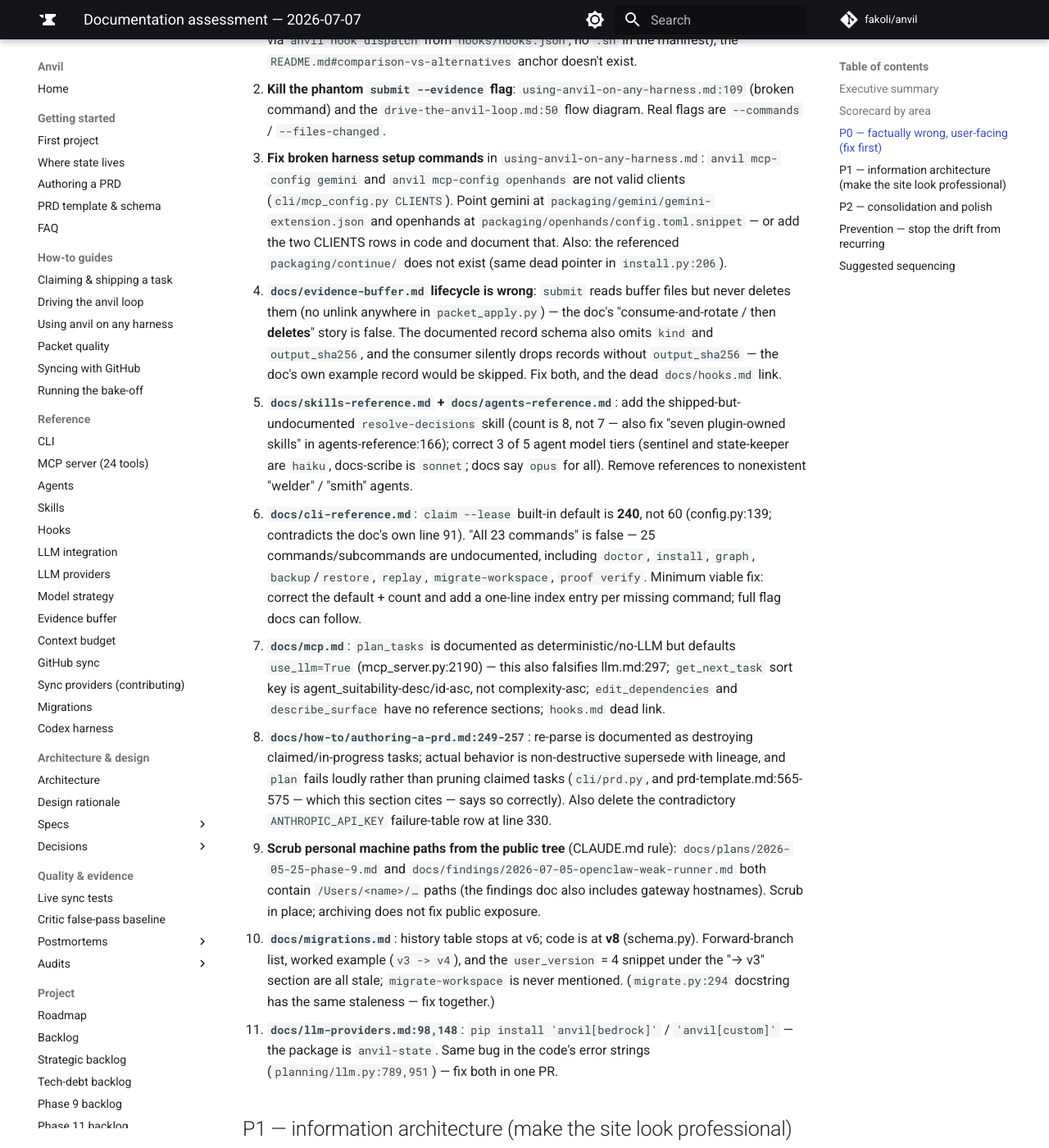
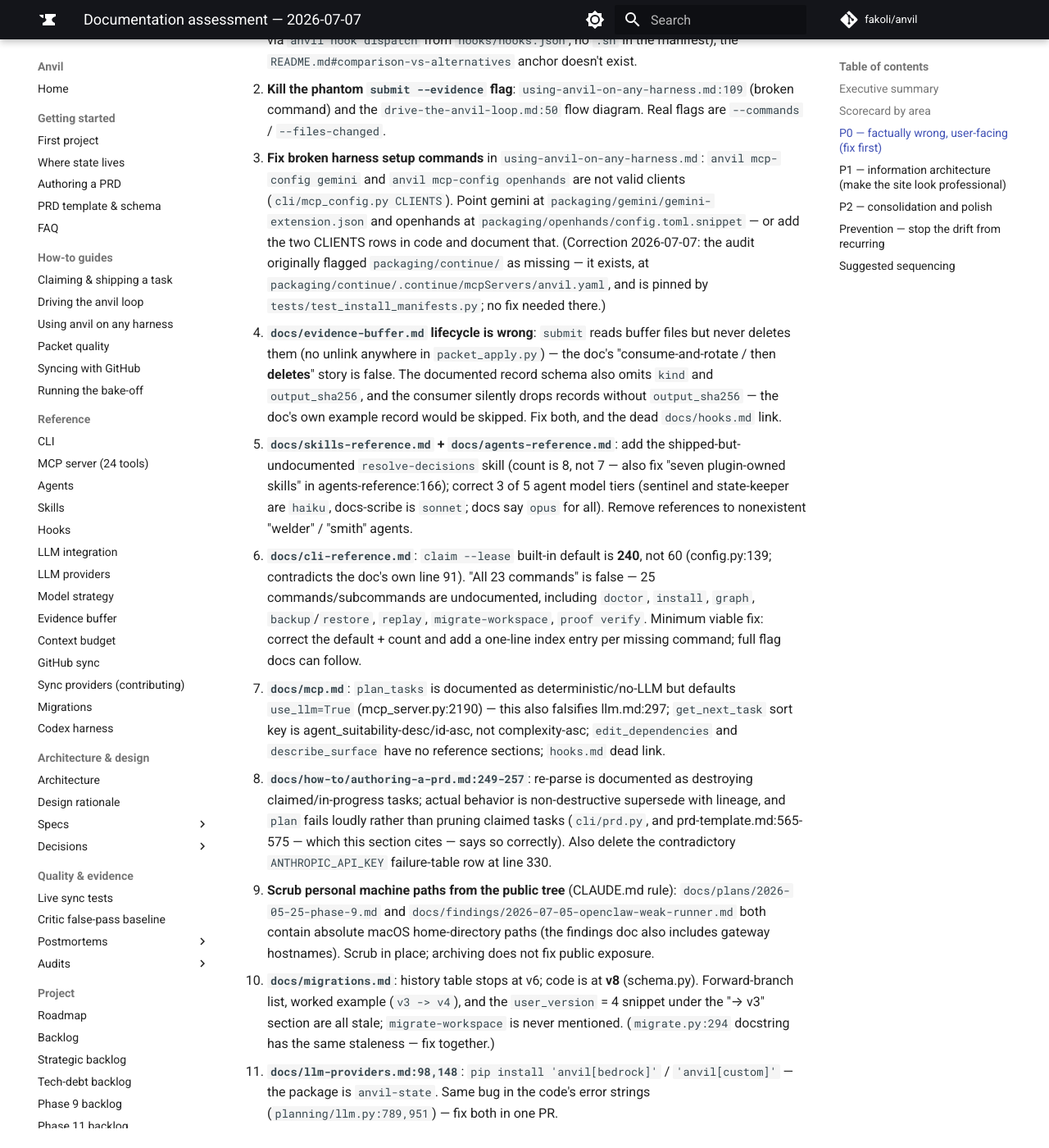
Before and after one commit to fakoli/anvil, an MkDocs documentation site: the page built from docs/plans/2026-07-07-docs-assessment.md, in a window 1280 px wide and 1400 px high, scrolled down 1737 px. Shown: the whole window at 82% size. Built offline with MkDocs 1.6.1 and Material for MkDocs 9.7.7, drawn with Linux system fonts in a browser that asks for light colours; comment, search, counter and statistics services are not loaded; some of the changed text lies outside the part shown.

Commit message:
docs: scrub remaining personal path; correct assessment's packaging/continue claim
Co-Authored-By: Claude Fable 5 <noreply@anthropic.com>
Claude-Session: https://claude.ai/code/session_012BApTD18fkksMf92ZVBoh5

```diff
--- a/docs/plans/2026-07-07-docs-assessment.md
+++ b/docs/plans/2026-07-07-docs-assessment.md
@@ -69,8 +69,10 @@ Each bullet is sized to be one small PR (or batched where noted).
    clients (`cli/mcp_config.py CLIENTS`). Point gemini at
    `packaging/gemini/gemini-extension.json` and openhands at
    `packaging/openhands/config.toml.snippet` — or add the two CLIENTS rows in
-   code and document that. Also: the referenced `packaging/continue/` does not
-   exist (same dead pointer in `install.py:206`).
+   code and document that. (Correction 2026-07-07: the audit originally
+   flagged `packaging/continue/` as missing — it exists, at
+   `packaging/continue/.continue/mcpServers/anvil.yaml`, and is pinned by
+   `tests/test_install_manifests.py`; no fix needed there.)
 4. **`docs/evidence-buffer.md` lifecycle is wrong**: `submit` reads buffer
    files but never deletes them (no unlink anywhere in `packet_apply.py`) —
    the doc's "consume-and-rotate / then **deletes**" story is false. The
@@ -105,8 +107,9 @@ Each bullet is sized to be one small PR (or batched where noted).
 9. **Scrub personal machine paths from the public tree** (CLAUDE.md rule):
    `docs/plans/2026-05-25-phase-9.md` and
    `docs/findings/2026-07-05-openclaw-weak-runner.md` both contain
-   `/Users/<name>/…` paths (the findings doc also includes gateway
-   hostnames). Scrub in place; archiving does not fix public exposure.
+   absolute macOS home-directory paths (the findings doc also includes
+   gateway hostnames). Scrub in place; archiving does not fix public
+   exposure.
 10. **`docs/migrations.md`**: history table stops at v6; code is at **v8**
     (schema.py). Forward-branch list, worked example (`v3 -> v4`), and the
     `user_version` = 4 snippet under the "→ v3" section are all stale;
@@ -205,7 +208,8 @@ and those files never drifted. Extend it:
   docs code fences and checks the subcommand + flags exist in the Typer app
   (`--help` parse). Would have caught `--evidence`, `mcp-config gemini`,
   and the lease-default class of errors at PR time.
-- **Path hygiene check**: grep CI step failing on `/Users/` in `docs/`
+- **Path hygiene check**: grep CI step failing on macOS home-directory
+  prefixes (`/Users` + a trailing slash) in `docs/`
   (enforces the CLAUDE.md public-repo rule mechanically).
 - These slot into the existing `docs` job in `ci.yml` alongside
   `mkdocs build --strict` — and are a natural first brick for the planned
```
Also changed, not shown: docs/plans/2026-05-26-phase-10-plugin-audit.md (+1 -1 lines).
